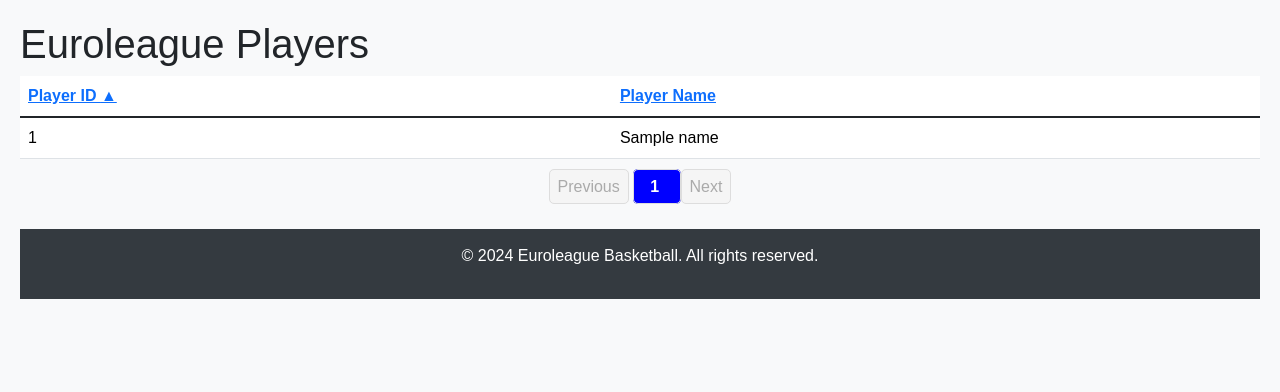
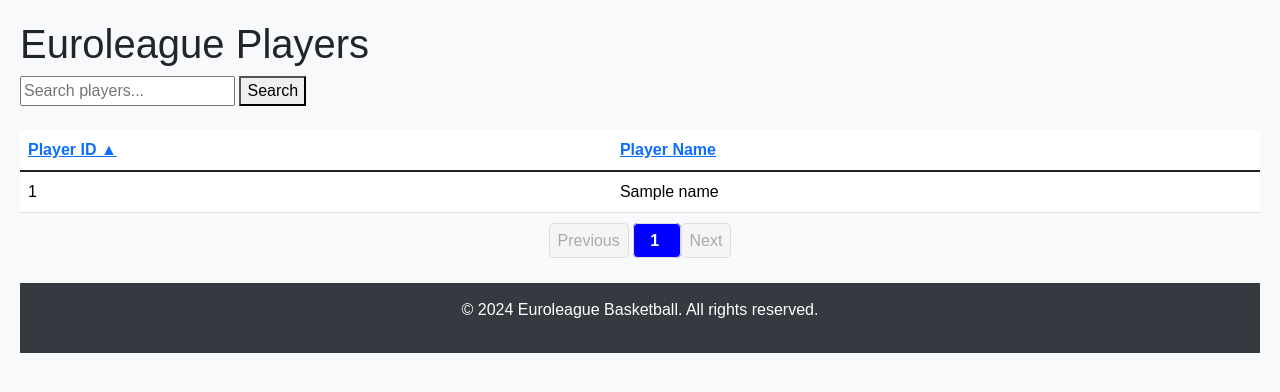
Before and after one commit to g-akca/euroleague-wiki, a Flask app: page /player_names in a window 1280 px wide. Shown: the part 196-588 px from the top of the page. Run offline with Flask 3, Linux system fonts and the light colour scheme; tables that the repository leaves empty hold one stand-in row (values such as "Sample post").

Commit message:
Added search feature version 1

```diff
--- a/templates/player_names.html
+++ b/templates/player_names.html
@@ -4,6 +4,14 @@
 
 {% block content %}
 <h1 class="title">Euroleague Players</h1>
+
+<form method="get" action="" class="mb-4">
+  <div class="search">
+    <input class="input" type="text" name="search" placeholder="Search players..."
+      value="{{ request.args.get('search', '') }}">
+    <button type="submit" class="button is-link">Search</button>
+  </div>
+</form>
 
 <table class="table is-striped is-fullwidth">
   <thead>
--- a/views.py
+++ b/views.py
@@ -16,20 +16,22 @@ def play_by_play_page():
 def player_names_page():
     connection = get_db_connection()
     sort_by = request.args.get('sort_by', 'player_id asc') #default sort'u ayarlayabiliyoruz
-    order_direction = sort_by.split()
     page_limit = 30
     page_num = int(request.args.get('page', 1))
+    search_query = request.args.get('search', '').strip()
     page_button = 5
 
-    toggle_direction = 'asc' if order_direction == 'desc' else 'desc'
+    cursor = connection.cursor(dictionary=True)
 
-    cursor = connection.cursor(dictionary=True)
+    if search_query:
+        where = f"WHERE player_name LIKE \"%{search_query}%\""
+    else:
+        where = ""
 
     cursor.execute("SELECT COUNT(*) as total FROM euroleague_player_names")
     entry_count = cursor.fetchone()['total']
     page_count = (entry_count + page_limit - 1) // page_limit
-
-    cursor.execute(query_returner_per_page(sort_by, "euroleague_player_names", page_limit, (page_num-1) * page_limit))
+    cursor.execute(query_returner_per_page(sort_by, "euroleague_player_names", page_limit, (page_num-1) * page_limit, where))
     player_names = cursor.fetchall()
     cursor.close()
     connection.close()
@@ -38,15 +40,14 @@ def player_names_page():
         "player_names.html",
         player_names=player_names,
         sort_by=sort_by,
-        toggle_direction=toggle_direction,
         page_num=page_num,
         page_count=page_count,
         page_button=page_button,
         end_page = min(page_num + page_button - 1, page_count)
     )
 
-def query_returner_per_page(x, y, z, u):
-    return f"SELECT * FROM {y} ORDER BY {x} LIMIT {z} OFFSET {u};"
+def query_returner_per_page(x, y, z, u, s):
+    return f"SELECT * FROM {y} {s} ORDER BY {x} LIMIT {z} OFFSET {u};"
 
 def teams_page():
     connection = get_db_connection()
```
